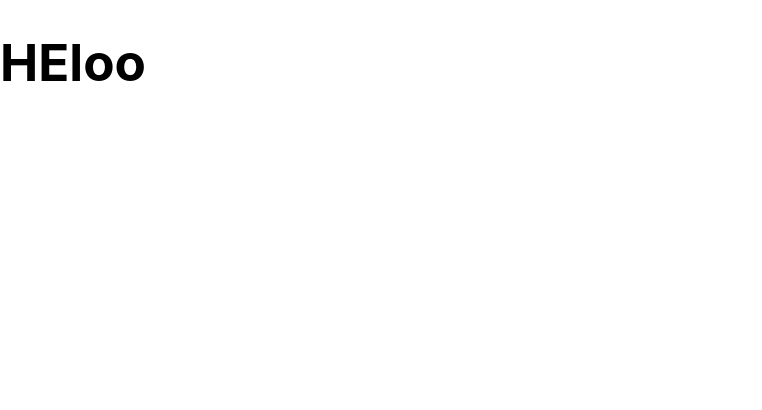
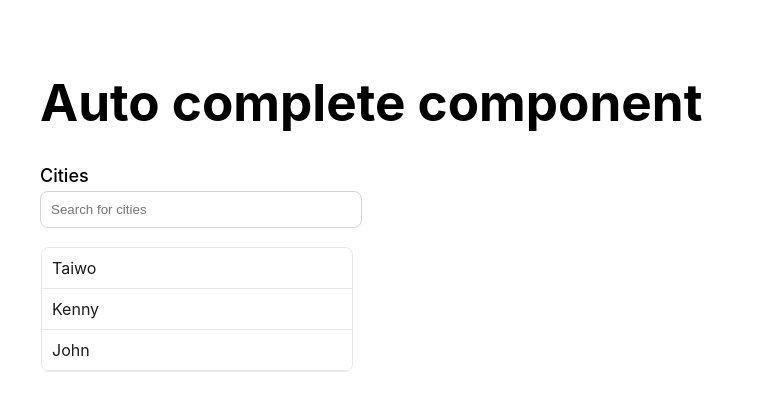
Before and after one commit to unicdeve/auto-complete, a React (Vite) app: page / in a window 1280 px wide. Shown: the top 410 px of the page, without its empty margins (0-762 px from the left). Built offline with nearby package versions, Linux system fonts and the light colour scheme.

Commit message:
feat: autocomplete comp

```diff
--- a/src/app.tsx
+++ b/src/app.tsx
@@ -1,7 +1,19 @@
+import { Autocomplete } from './components';
+
 function App() {
 	return (
-		<div>
-			<h1>HEloo</h1>
+		<div
+			style={{
+				padding: 40,
+			}}
+		>
+			<h1 className='text-4xl font-black'>Auto complete component</h1>
+
+			<Autocomplete
+				label='Cities'
+				placeholder='Search for cities'
+				name='fakeNames'
+			/>
 		</div>
 	);
 }
--- /dev/null
+++ b/src/components/autocomplete/autocomplete.styles.css
@@ -0,0 +1,59 @@
+.unicdev-auto {
+	display: flex;
+	flex-direction: column;
+	gap: 5px;
+
+	--input-width: 300px;
+}
+
+.unicdev-auto-input-wrapper {
+	display: flex;
+	border: 1.5px solid #d1d5db;
+	width: fit-content;
+	border-radius: 8px;
+	position: relative;
+}
+
+.unicdev-auto-input {
+	margin: 5px;
+	padding: 5px;
+	width: var(--input-width);
+	outline: none;
+	border: none;
+}
+
+.unicdev-auto-input:focus {
+	outline: none;
+}
+
+.unicdev-auto-label {
+	font-size: 18px;
+	font-weight: 500;
+}
+
+.unicdev-suggestion-container {
+	margin: 0;
+	padding: 0;
+	list-style: none;
+	overflow: hidden;
+	position: absolute;
+	left: 0;
+	top: 55px;
+	width: calc(var(--input-width) + 10px);
+	border-radius: 8px;
+	border: 1px solid #e5e7eb;
+	z-index: 1000;
+}
+
+.unicdev-suggestion-item {
+	background-color: #fff;
+	color: #1a1a1a;
+	padding: 10px;
+	border-bottom: 1px solid #e5e7eb;
+	transition: all 0.05s;
+}
+
+.unicdev-suggestion-item:hover {
+	background-color: #f3f4f6;
+	border-bottom: 1px solid #e5e7eb;
+}
--- /dev/null
+++ b/src/components/autocomplete/autocomplete.tsx
@@ -0,0 +1,113 @@
+'use client';
+import React, { useState } from 'react';
+import './autocomplete.styles.css';
+
+export type AutocompleteItem = {
+	label: string;
+	value: string;
+};
+
+type AutocompleteProps = {
+	name: string;
+	id?: string;
+	label?: string;
+	placeholder?: string;
+	debounceDelay?: number;
+	inputClassname?: string;
+	labelClassname?: string;
+};
+
+export const Autocomplete = ({
+	name,
+	id,
+	label,
+	placeholder,
+	inputClassname,
+	labelClassname,
+}: AutocompleteProps) => {
+	const [query, setQuery] = useState('');
+
+	const error = undefined;
+	const data = [
+		{
+			value: 'Taiwo',
+			label: 'Taiwo',
+		},
+		{
+			value: 'Kenny',
+			label: 'Kenny',
+		},
+		{
+			value: 'John',
+			label: 'John',
+		},
+	];
+
+	const handleChange = (event: React.ChangeEvent<HTMLInputElement>) => {
+		setQuery(event.target.value);
+	};
+
+	const onItemSelect = (item: AutocompleteItem) => {
+		setQuery(item.value);
+	};
+
+	const renderSuggestions = () => {
+		if (error) {
+			return (
+				<ul className='unicdev-suggestion-container'>
+					<li className={`unicdev-suggestion-item unicdev-no-suggestion`}>
+						Error fetching items
+					</li>
+				</ul>
+			);
+		}
+
+		if (!data || (data && data.length === 0)) {
+			return (
+				<ul className='unicdev-suggestion-container'>
+					<li className={`unicdev-suggestion-item unicdev-no-suggestion`}>
+						No items found
+					</li>
+				</ul>
+			);
+		}
+
+		return (
+			<ul className='unicdev-suggestion-container'>
+				{data.map((data, index) => {
+					return (
+						<li
+							className='unicdev-suggestion-item'
+							key={index}
+							onClick={() => onItemSelect(data)}
+						>
+							{data.label}
+						</li>
+					);
+				})}
+			</ul>
+		);
+	};
+
+	return (
+		<div className='unicdev-auto'>
+			<label className={`unicdev-auto-label ${labelClassname}`} htmlFor={name}>
+				{label}
+			</label>
+
+			<div className='unicdev-auto-input-wrapper'>
+				<input
+					name={name}
+					className={`unicdev-auto-input ${inputClassname}`}
+					id={id}
+					value={query}
+					onChange={handleChange}
+					placeholder={placeholder}
+					autoComplete='off'
+				/>
+
+				{data.length > 0 ? renderSuggestions() : null}
+			</div>
+		</div>
+	);
+};
--- /dev/null
+++ b/src/components/index.ts
@@ -0,0 +1 @@
+export { Autocomplete } from './autocomplete/autocomplete';
--- a/tsconfig.json
+++ b/tsconfig.json
@@ -18,7 +18,10 @@
 		"strict": true,
 		"noUnusedLocals": true,
 		"noUnusedParameters": true,
-    "noFallthroughCasesInSwitch": true
+		"noFallthroughCasesInSwitch": true,
+		"paths": {
+			"@/*": ["./src/*"]
+		}
 	},
 	"include": ["src"],
 	"references": [{ "path": "./tsconfig.node.json" }]
```
Lines whose indentation alone changed are shown as unchanged.
